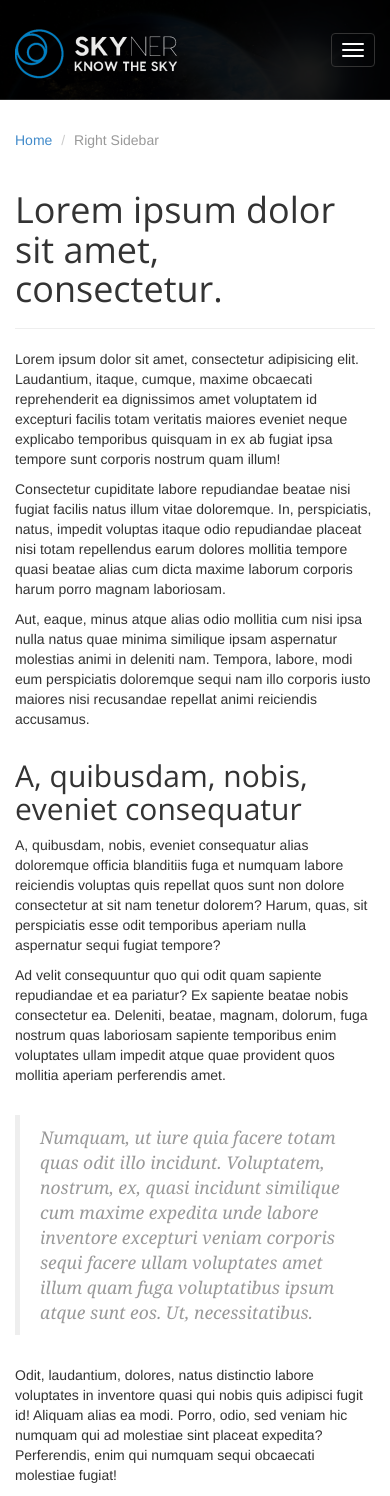
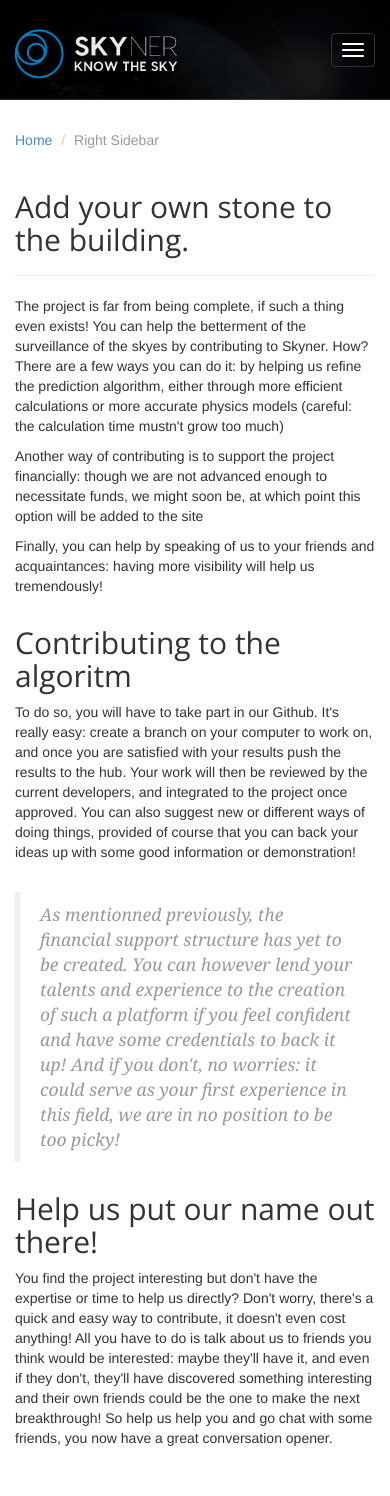
Before and after one commit to qdelamea/Skyner, a Flask app: page /more/sidebar-right in a window 390 px wide. Shown: the top 1496 px of the page. Run offline with Flask 2, Linux system fonts and the light colour scheme; some libraries are stand-ins or nearby versions.

Commit message:
Change of pages other than "Home": More Info and Contribute

```diff
--- a/app/templates/base.html
+++ b/app/templates/base.html
@@ -37,8 +37,7 @@
 					<li class="dropdown {{ 'active' if active_page == 'project-management' or active_page == 'technical-aspect' or active_page == 'contribute' else ''}}">
 						<a href="#" class="dropdown-toggle" data-toggle="dropdown">Project details <b class="caret"></b></a>
 						<ul class="dropdown-menu">
-							<li class="{{ 'active' if active_page == 'project-management' else '' }}"><a href="{{ url_for('projectManagement') }}">Project management</a></li>
-							<li class="{{ 'active' if active_page == 'technical-aspect' else '' }}"><a href="{{ url_for('technicalAspect') }}">Technical aspects</a></li>
+							<li class="{{ 'active' if active_page == 'More info' else '' }}"><a href="{{ url_for('projectManagement') }}">More Info</a></li>
 							<li class="{{ 'active' if active_page == 'contribute' else '' }}"><a href="{{ url_for('contribute') }}">Contribute</a></li>
 						</ul>
 					</li>
@@ -126,13 +125,7 @@
 						</div>
 					</div>
 
-					<div class="col-md-6 widget">
-						<div class="widget-body">
-							<p class="text-right">
-								Copyright &copy; 2014, Your name. Designed by <a href="http://gettemplate.com/" rel="designer">gettemplate</a>
-							</p>
-						</div>
-					</div>
+
 
 				</div> <!-- /row of widgets -->
 			</div>
--- a/app/templates/contribute.html
+++ b/app/templates/contribute.html
@@ -19,24 +19,22 @@
 			<!-- Article main content -->
 			<article class="col-md-8 maincontent">
 				<header class="page-header">
-					<h1 class="page-title">Lorem ipsum dolor sit amet, consectetur.</h1>
+					<h2>Add your own stone to the building.</h2>
 				</header>
-				<p>Lorem ipsum dolor sit amet, consectetur adipisicing elit. Laudantium, itaque, cumque, maxime obcaecati reprehenderit ea dignissimos amet voluptatem id excepturi facilis totam veritatis maiores eveniet neque explicabo temporibus quisquam in ex ab fugiat ipsa tempore sunt corporis nostrum quam illum!</p>
-				<p>Consectetur cupiditate labore repudiandae beatae nisi fugiat facilis natus illum vitae doloremque. In, perspiciatis, natus, impedit voluptas itaque odio repudiandae placeat nisi totam repellendus earum dolores mollitia tempore quasi beatae alias cum dicta maxime laborum corporis harum porro magnam laboriosam.</p>
-				<p>Aut, eaque, minus atque alias odio mollitia cum nisi ipsa nulla natus quae minima similique ipsam aspernatur molestias animi in deleniti nam. Tempora, labore, modi eum perspiciatis doloremque sequi nam illo corporis iusto maiores nisi recusandae repellat animi reiciendis accusamus.</p>
+				<p>The project is far from being complete, if such a thing even exists! You can help the betterment of the surveillance of the skyes by contributing to Skyner. How? There are a few ways you can do it: by helping us refine the prediction algorithm, either through more efficient calculations or more accurate physics models (careful: the calculation time mustn't grow too much)</p>
+				<p>Another way of contributing is to support the project financially: though we are not advanced enough to necessitate funds, we might soon be, at which point this option will be added to the site</p>
+                <p>Finally, you can help by speaking of us to your friends and acquaintances: having more visibility will help us tremendously!</p>
 
-				<h2>A, quibusdam, nobis, eveniet consequatur</h2>
-				<p>A, quibusdam, nobis, eveniet consequatur alias doloremque officia blanditiis fuga et numquam labore reiciendis voluptas quis repellat quos sunt non dolore consectetur at sit nam tenetur dolorem? Harum, quas, sit perspiciatis esse odit temporibus aperiam nulla aspernatur sequi fugiat tempore?</p>
-				<p>Ad velit consequuntur quo qui odit quam sapiente repudiandae et ea pariatur? Ex sapiente beatae nobis consectetur ea. Deleniti, beatae, magnam, dolorum, fuga nostrum quas laboriosam sapiente temporibus enim voluptates ullam impedit atque quae provident quos mollitia aperiam perferendis amet.</p>
+				<h2>Contributing to the algoritm</h2>
+				<p>To do so, you will have to take part in our Github. It's really easy: create a branch on your computer to work on, and once you are satisfied with your results push the results to the hub. Your work will then be reviewed by the current developers, and integrated to the project once approved. You can also suggest new or different ways of doing things, provided of course that you can back your ideas up with some good information or demonstration! </p>
 
-				<blockquote>Numquam, ut iure quia facere totam quas odit illo incidunt. Voluptatem, nostrum, ex, quasi incidunt similique cum maxime expedita unde labore inventore excepturi veniam corporis sequi facere ullam voluptates amet illum quam fuga voluptatibus ipsum atque sunt eos. Ut, necessitatibus.</blockquote>
-				<p>Odit, laudantium, dolores, natus distinctio labore voluptates in inventore quasi qui nobis quis adipisci fugit id! Aliquam alias ea modi. Porro, odio, sed veniam hic numquam qui ad molestiae sint placeat expedita? Perferendis, enim qui numquam sequi obcaecati molestiae fugiat!</p>
-				<p>Aperiam, odit, quasi, voluptate fugiat quisquam velit magni provident corporis animi facilis illo eveniet eum obcaecati adipisci blanditiis quas labore doloribus eos veniam repudiandae suscipit tempora ad harum odio eius distinctio hic deleniti. Sunt fuga ad perspiciatis repellat deleniti omnis!</p>
 
-				<h3>Numquam, ut iure quia facere totam quas odit illo incidunt</h3>
-				<p>Est, maiores, fuga sed nemo qui veritatis ducimus placeat odit quisquam dolorum. Rem, sunt, praesentium veniam maiores quia molestias eos fugit eaque ducimus veritatis provident assumenda. Quia, fuga, voluptates voluptatibus quis enim nam asperiores aliquam dignissimos ullam recusandae debitis iste.</p>
-				<p>Dignissimos, beatae, praesentium illum eos autem perspiciatis? Minus, non, tempore, illo, mollitia exercitationem tempora quas harum odio dolores delectus quidem laudantium adipisci ducimus ullam placeat eaque minima quae iure itaque corporis magni nesciunt eius sed dolor doloremque id quasi nisi.</p>
-			</article>
+				<blockquote>As mentionned previously, the financial support structure has yet to be created. You can however lend your talents and experience to the creation of such a platform if you feel confident and have some credentials to back it up! And if you don't, no worries: it could serve as your first experience in this field, we are in no position to be too picky!</blockquote>
+
+				<h2>Help us put our name out there!</h2>
+				<p>You find the project interesting but don't have the expertise or time to help us directly? Don't worry, there's a quick and easy way to contribute, it doesn't even cost anything! All you have to do is talk about us to friends you think would be interested: maybe they'll have it, and even if they don't, they'll have discovered something interesting and their own friends could be the one to make the next breakthrough! So help us help you and go chat with some friends, you now have a great conversation opener.</p>
+
+            </article>
 			<!-- /Article -->
 
 			<!-- Sidebar -->
@@ -44,21 +42,22 @@
 
 				<div class="row widget">
 					<div class="col-xs-12">
-						<h4>Lorem ipsum dolor sit</h4>
-						<p>Lorem ipsum dolor sit amet, consectetur adipisicing elit. Facere, ratione delectus reiciendis nulla nisi pariatur molestias animi eos repellat? Vel.</p>
+
+
 					</div>
 				</div>
 				<div class="row widget">
 					<div class="col-xs-12">
-						<h4>Lorem ipsum dolor sit</h4>
-						<p><img src="../static/images/1.jpg" alt=""></p>
+
+						<p><img src="../static/images/logo_cs.png" alt=""></p>
 					</div>
 				</div>
 				<div class="row widget">
 					<div class="col-xs-12">
-						<h4>Lorem ipsum dolor sit</h4>
-						<p><img src="../static/images/2.jpg" alt=""></p>
-						<p>Qui, debitis, ad, neque reprehenderit laborum soluta dolor voluptate eligendi enim consequuntur eveniet recusandae rerum? Atque eos corporis provident tenetur.</p>
+
+						<p><img src="../static/images/logo_cea.png"></p>
+                        <p><img src="../static/images/logo_sombre.png" width="300"></p>
+
 					</div>
 				</div>
 
```
Also changed, not shown: app/templates/project-management.html (+12 -23 lines), app/static/images/mac.jpg.
